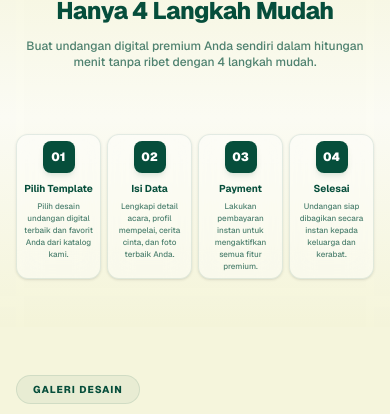
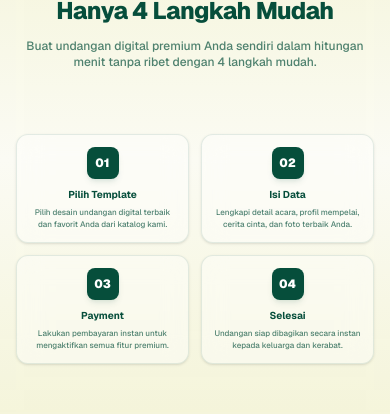
Before and after one commit to twentyonerfl/Adatara, a Next.js app: page / in a window 390 px wide. Shown: the part 1438-1852 px from the top of the page. Built offline with nearby package versions, Linux system fonts and the light colour scheme; no server answers; the database is empty; a web font is replaced by a local one.

Commit message:
fix: resolve mobile scroll jitter by using CSS transitions instead of Framer Motion hover and optimize step columns

```diff
--- a/src/app/HomeClient.tsx
+++ b/src/app/HomeClient.tsx
@@ -802,15 +802,14 @@ export default function HomeClient({
           </div>
 
           {/* Steps Grid */}
-          <div className="grid grid-cols-4 gap-1.5 sm:gap-6 md:gap-8 relative">
+          <div className="grid grid-cols-2 sm:grid-cols-4 gap-3 sm:gap-6 md:gap-8 relative">
             {/* Connecting line for desktop/tablet */}
             <div className="hidden sm:block absolute top-1/2 left-[12%] right-[12%] h-0.5 bg-gradient-to-r from-emerald-100 via-[#d4af37]/35 to-emerald-100 -translate-y-10 z-0" />
 
             {/* Step 1 */}
             <motion.div
               variants={itemVariants}
-              whileHover={{ y: -8 }}
-              className="bg-white/40 backdrop-blur-md border border-[#064e3b]/10 rounded-xl sm:rounded-3xl p-1.5 sm:p-8 flex flex-col items-center text-center relative z-10 hover:bg-white/70 hover:border-[#d4af37]/50 transition-all duration-300 shadow-sm hover:shadow-md"
+              className="bg-white/40 backdrop-blur-md border border-[#064e3b]/10 rounded-xl sm:rounded-3xl p-3 sm:p-8 flex flex-col items-center text-center relative z-10 hover:bg-white/70 hover:border-[#d4af37]/50 hover:-translate-y-1.5 transition-all duration-300 shadow-sm hover:shadow-md"
             >
               <div className="w-8 h-8 sm:w-12 sm:h-12 rounded-lg sm:rounded-2xl bg-[#064e3b] flex items-center justify-center text-white font-black text-xs sm:text-base shadow-md shadow-[#064e3b]/10 mb-2 sm:mb-4">
                 01
@@ -824,8 +823,7 @@ export default function HomeClient({
             {/* Step 2 */}
             <motion.div
               variants={itemVariants}
-              whileHover={{ y: -8 }}
-              className="bg-white/40 backdrop-blur-md border border-[#064e3b]/10 rounded-xl sm:rounded-3xl p-1.5 sm:p-8 flex flex-col items-center text-center relative z-10 hover:bg-white/70 hover:border-[#d4af37]/50 transition-all duration-300 shadow-sm hover:shadow-md"
+              className="bg-white/40 backdrop-blur-md border border-[#064e3b]/10 rounded-xl sm:rounded-3xl p-3 sm:p-8 flex flex-col items-center text-center relative z-10 hover:bg-white/70 hover:border-[#d4af37]/50 hover:-translate-y-1.5 transition-all duration-300 shadow-sm hover:shadow-md"
             >
               <div className="w-8 h-8 sm:w-12 sm:h-12 rounded-lg sm:rounded-2xl bg-[#064e3b] flex items-center justify-center text-white font-black text-xs sm:text-base shadow-md shadow-[#064e3b]/10 mb-2 sm:mb-4">
                 02
@@ -839,8 +837,7 @@ export default function HomeClient({
             {/* Step 3 */}
             <motion.div
               variants={itemVariants}
-              whileHover={{ y: -8 }}
-              className="bg-white/40 backdrop-blur-md border border-[#064e3b]/10 rounded-xl sm:rounded-3xl p-1.5 sm:p-8 flex flex-col items-center text-center relative z-10 hover:bg-white/70 hover:border-[#d4af37]/50 transition-all duration-300 shadow-sm hover:shadow-md"
+              className="bg-white/40 backdrop-blur-md border border-[#064e3b]/10 rounded-xl sm:rounded-3xl p-3 sm:p-8 flex flex-col items-center text-center relative z-10 hover:bg-white/70 hover:border-[#d4af37]/50 hover:-translate-y-1.5 transition-all duration-300 shadow-sm hover:shadow-md"
             >
               <div className="w-8 h-8 sm:w-12 sm:h-12 rounded-lg sm:rounded-2xl bg-[#064e3b] flex items-center justify-center text-white font-black text-xs sm:text-base shadow-md shadow-[#064e3b]/10 mb-2 sm:mb-4">
                 03
@@ -854,8 +851,7 @@ export default function HomeClient({
             {/* Step 4 */}
             <motion.div
               variants={itemVariants}
-              whileHover={{ y: -8 }}
-              className="bg-white/40 backdrop-blur-md border border-[#064e3b]/10 rounded-xl sm:rounded-3xl p-1.5 sm:p-8 flex flex-col items-center text-center relative z-10 hover:bg-white/70 hover:border-[#d4af37]/50 transition-all duration-300 shadow-sm hover:shadow-md"
+              className="bg-white/40 backdrop-blur-md border border-[#064e3b]/10 rounded-xl sm:rounded-3xl p-3 sm:p-8 flex flex-col items-center text-center relative z-10 hover:bg-white/70 hover:border-[#d4af37]/50 hover:-translate-y-1.5 transition-all duration-300 shadow-sm hover:shadow-md"
             >
               <div className="w-8 h-8 sm:w-12 sm:h-12 rounded-lg sm:rounded-2xl bg-[#064e3b] flex items-center justify-center text-white font-black text-xs sm:text-base shadow-md shadow-[#064e3b]/10 mb-2 sm:mb-4">
                 04
@@ -1135,8 +1131,7 @@ export default function HomeClient({
             {/* Feature Card 1 */}
             <motion.div
               variants={itemVariants}
-              whileHover={{ y: -10, scale: 1.02 }}
-              className="relative border border-[#064e3b]/25 rounded-xl sm:rounded-3xl p-3 sm:p-5 md:p-8 bg-gradient-to-br from-white/70 to-white/30 backdrop-blur-md hover:border-[#064e3b]/60 transition-all duration-500 group overflow-hidden shadow-sm hover:shadow-2xl hover:shadow-[#064e3b]/5 hover:from-white/90 hover:to-white/70 cursor-default"
+              className="relative border border-[#064e3b]/25 rounded-xl sm:rounded-3xl p-3 sm:p-5 md:p-8 bg-gradient-to-br from-white/70 to-white/30 backdrop-blur-md hover:border-[#064e3b]/60 hover:-translate-y-2 hover:scale-[1.01] sm:hover:scale-[1.02] transition-all duration-500 group overflow-hidden shadow-sm hover:shadow-2xl hover:shadow-[#064e3b]/5 hover:from-white/90 hover:to-white/70 cursor-default"
             >
               {/* Glowing Accent Corner */}
               <div
@@ -1158,8 +1153,7 @@ export default function HomeClient({
             {/* Feature Card 2 */}
             <motion.div
               variants={itemVariants}
-              whileHover={{ y: -10, scale: 1.02 }}
-              className="relative border border-[#064e3b]/25 rounded-xl sm:rounded-3xl p-3 sm:p-5 md:p-8 bg-gradient-to-br from-white/70 to-white/30 backdrop-blur-md hover:border-[#064e3b]/60 transition-all duration-500 group overflow-hidden shadow-sm hover:shadow-2xl hover:shadow-[#064e3b]/5 hover:from-white/90 hover:to-white/70 cursor-default"
+              className="relative border border-[#064e3b]/25 rounded-xl sm:rounded-3xl p-3 sm:p-5 md:p-8 bg-gradient-to-br from-white/70 to-white/30 backdrop-blur-md hover:border-[#064e3b]/60 hover:-translate-y-2 hover:scale-[1.01] sm:hover:scale-[1.02] transition-all duration-500 group overflow-hidden shadow-sm hover:shadow-2xl hover:shadow-[#064e3b]/5 hover:from-white/90 hover:to-white/70 cursor-default"
             >
               {/* Glowing Accent Corner */}
               <div
@@ -1181,8 +1175,7 @@ export default function HomeClient({
             {/* Feature Card 3 */}
             <motion.div
               variants={itemVariants}
-              whileHover={{ y: -10, scale: 1.02 }}
-              className="relative border border-[#064e3b]/25 rounded-xl sm:rounded-3xl p-3 sm:p-5 md:p-8 bg-gradient-to-br from-white/70 to-white/30 backdrop-blur-md hover:border-[#064e3b]/60 transition-all duration-500 group overflow-hidden shadow-sm hover:shadow-2xl hover:shadow-[#064e3b]/5 hover:from-white/90 hover:to-white/70 cursor-default"
+              className="relative border border-[#064e3b]/25 rounded-xl sm:rounded-3xl p-3 sm:p-5 md:p-8 bg-gradient-to-br from-white/70 to-white/30 backdrop-blur-md hover:border-[#064e3b]/60 hover:-translate-y-2 hover:scale-[1.01] sm:hover:scale-[1.02] transition-all duration-500 group overflow-hidden shadow-sm hover:shadow-2xl hover:shadow-[#064e3b]/5 hover:from-white/90 hover:to-white/70 cursor-default"
             >
               {/* Glowing Accent Corner */}
               <div
@@ -1204,8 +1197,7 @@ export default function HomeClient({
             {/* Feature Card 4 */}
             <motion.div
               variants={itemVariants}
-              whileHover={{ y: -10, scale: 1.02 }}
-              className="relative border border-[#064e3b]/25 rounded-xl sm:rounded-3xl p-3 sm:p-5 md:p-8 bg-gradient-to-br from-white/70 to-white/30 backdrop-blur-md hover:border-[#064e3b]/60 transition-all duration-500 group overflow-hidden shadow-sm hover:shadow-2xl hover:shadow-[#064e3b]/5 hover:from-white/90 hover:to-white/70 cursor-default"
+              className="relative border border-[#064e3b]/25 rounded-xl sm:rounded-3xl p-3 sm:p-5 md:p-8 bg-gradient-to-br from-white/70 to-white/30 backdrop-blur-md hover:border-[#064e3b]/60 hover:-translate-y-2 hover:scale-[1.01] sm:hover:scale-[1.02] transition-all duration-500 group overflow-hidden shadow-sm hover:shadow-2xl hover:shadow-[#064e3b]/5 hover:from-white/90 hover:to-white/70 cursor-default"
             >
               {/* Glowing Accent Corner */}
               <div
@@ -1227,8 +1219,7 @@ export default function HomeClient({
             {/* Feature Card 5 */}
             <motion.div
               variants={itemVariants}
-              whileHover={{ y: -10, scale: 1.02 }}
-              className="relative border border-[#064e3b]/25 rounded-xl sm:rounded-3xl p-3 sm:p-5 md:p-8 bg-gradient-to-br from-white/70 to-white/30 backdrop-blur-md hover:border-[#064e3b]/60 transition-all duration-500 group overflow-hidden shadow-sm hover:shadow-2xl hover:shadow-[#064e3b]/5 hover:from-white/90 hover:to-white/70 cursor-default"
+              className="relative border border-[#064e3b]/25 rounded-xl sm:rounded-3xl p-3 sm:p-5 md:p-8 bg-gradient-to-br from-white/70 to-white/30 backdrop-blur-md hover:border-[#064e3b]/60 hover:-translate-y-2 hover:scale-[1.01] sm:hover:scale-[1.02] transition-all duration-500 group overflow-hidden shadow-sm hover:shadow-2xl hover:shadow-[#064e3b]/5 hover:from-white/90 hover:to-white/70 cursor-default"
             >
               {/* Glowing Accent Corner */}
               <div
@@ -1250,8 +1241,7 @@ export default function HomeClient({
             {/* Feature Card 6 */}
             <motion.div
               variants={itemVariants}
-              whileHover={{ y: -10, scale: 1.02 }}
-              className="relative border border-[#064e3b]/25 rounded-xl sm:rounded-3xl p-3 sm:p-5 md:p-8 bg-gradient-to-br from-white/70 to-white/30 backdrop-blur-md hover:border-[#064e3b]/60 transition-all duration-500 group overflow-hidden shadow-sm hover:shadow-2xl hover:shadow-[#064e3b]/5 hover:from-white/90 hover:to-white/70 cursor-default"
+              className="relative border border-[#064e3b]/25 rounded-xl sm:rounded-3xl p-3 sm:p-5 md:p-8 bg-gradient-to-br from-white/70 to-white/30 backdrop-blur-md hover:border-[#064e3b]/60 hover:-translate-y-2 hover:scale-[1.01] sm:hover:scale-[1.02] transition-all duration-500 group overflow-hidden shadow-sm hover:shadow-2xl hover:shadow-[#064e3b]/5 hover:from-white/90 hover:to-white/70 cursor-default"
             >
               {/* Glowing Accent Corner */}
               <div
@@ -1329,8 +1319,7 @@ export default function HomeClient({
                 <motion.div
                   key={key}
                   variants={itemVariants}
-                  whileHover={{ y: -8 }}
-                  className="border rounded-xl sm:rounded-3xl p-3.5 sm:p-5 md:p-8 flex flex-col relative shadow-xl transition-all duration-500 backdrop-blur-md bg-emerald-950/15 border-emerald-900/50 hover:border-emerald-700 hover:shadow-emerald-950/10"
+                  className="border rounded-xl sm:rounded-3xl p-3.5 sm:p-5 md:p-8 flex flex-col relative shadow-xl hover:-translate-y-1.5 transition-all duration-500 backdrop-blur-md bg-emerald-950/15 border-emerald-900/50 hover:border-emerald-700 hover:shadow-emerald-950/10"
                 >
                   {badgeText && (
                     <div className={`absolute top-0 right-3 sm:right-8 -translate-y-1/2 text-[6px] sm:text-[10px] font-bold px-1.5 py-0.5 sm:px-3 sm:py-1 rounded-full uppercase tracking-widest shadow-sm ${badgeColorClass}`}>
```
